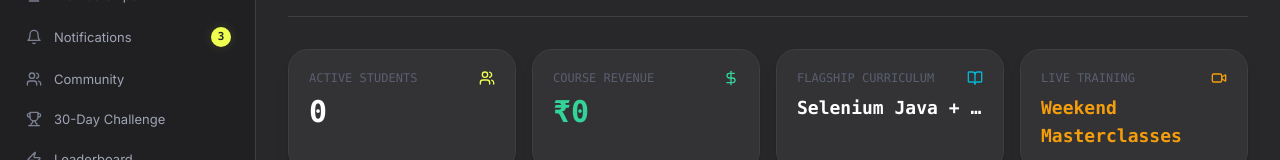
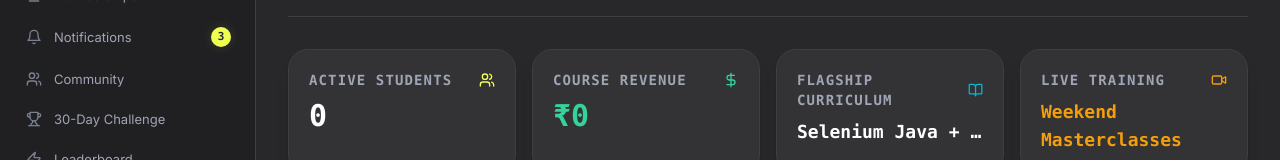
Before and after one commit to may1102-1909/NGTA-LMS-, a Next.js app: page /dashboard/instructor in a window 1280 px wide. Shown: the part 179-339 px from the top of the page. Built offline with nearby package versions, Linux system fonts and the light colour scheme; no server answers; the database is empty.

Commit message:
make instructor dashboard KPI tile titles bold and larger

```diff
--- a/src/app/dashboard/instructor/page.tsx
+++ b/src/app/dashboard/instructor/page.tsx
@@ -135,7 +135,7 @@ export default function InstructorDashboardPage() {
       {/* Creator KPI Tiles */}
       <div className="grid grid-cols-1 sm:grid-cols-2 lg:grid-cols-4 gap-4">
         <div className="bg-[#333336] border border-[#3E3E43] rounded-2xl p-5 space-y-2 shadow-lg">
-          <div className="flex items-center justify-between text-[#5A5F70] text-xs font-mono">
+          <div className="flex items-center justify-between text-[#A0A5B5] text-sm font-mono font-bold tracking-wide">
             <span>ACTIVE STUDENTS</span>
             <Users className="w-4 h-4 text-[#EFFF4F]" />
           </div>
@@ -145,7 +145,7 @@ export default function InstructorDashboardPage() {
         </div>
 
         <div className="bg-[#333336] border border-[#3E3E43] rounded-2xl p-5 space-y-2 shadow-lg">
-          <div className="flex items-center justify-between text-[#5A5F70] text-xs font-mono">
+          <div className="flex items-center justify-between text-[#A0A5B5] text-sm font-mono font-bold tracking-wide">
             <span>COURSE REVENUE</span>
             <DollarSign className="w-4 h-4 text-emerald-400" />
           </div>
@@ -155,7 +155,7 @@ export default function InstructorDashboardPage() {
         </div>
 
         <div className="bg-[#333336] border border-[#3E3E43] rounded-2xl p-5 space-y-2 shadow-lg">
-          <div className="flex items-center justify-between text-[#5A5F70] text-xs font-mono">
+          <div className="flex items-center justify-between text-[#A0A5B5] text-sm font-mono font-bold tracking-wide">
             <span>FLAGSHIP CURRICULUM</span>
             <BookOpen className="w-4 h-4 text-[#06B6D4]" />
           </div>
@@ -165,7 +165,7 @@ export default function InstructorDashboardPage() {
         </div>
 
         <div className="bg-[#333336] border border-[#3E3E43] rounded-2xl p-5 space-y-2 shadow-lg">
-          <div className="flex items-center justify-between text-[#5A5F70] text-xs font-mono">
+          <div className="flex items-center justify-between text-[#A0A5B5] text-sm font-mono font-bold tracking-wide">
             <span>LIVE TRAINING</span>
             <Video className="w-4 h-4 text-[#F59E0B]" />
           </div>
```
